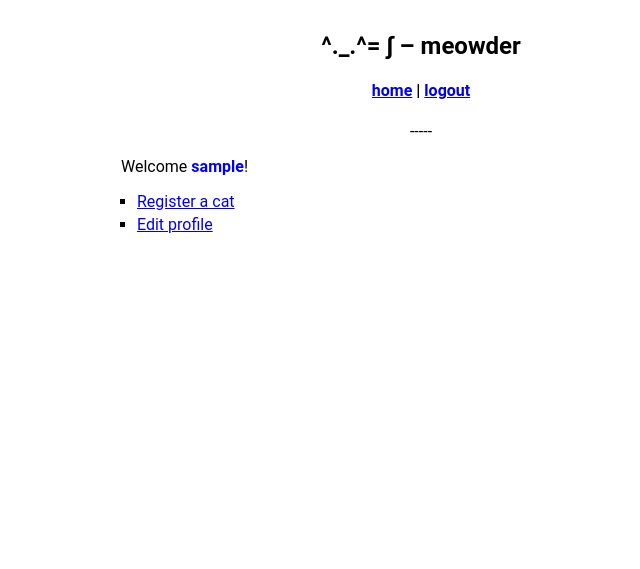
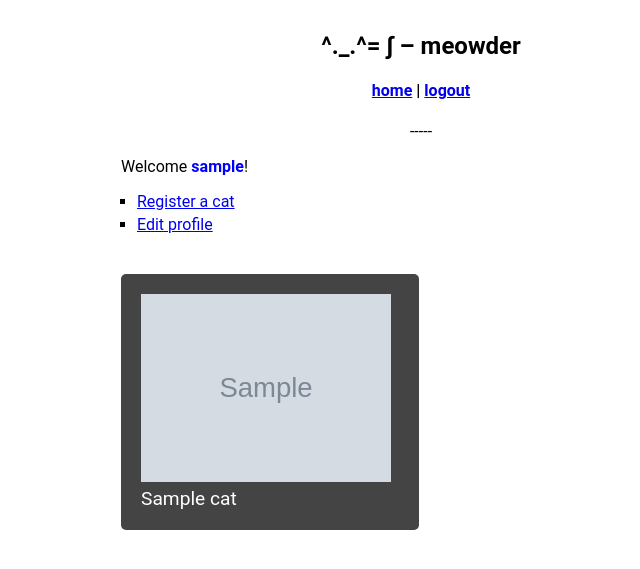
Before and after one commit to mwiens91/meowder, a Django app: page / in a window 1280 px wide. Shown: the top 569 px of the page, without its empty margins (219-859 px from the left). Run offline with Django 3.2, Linux system fonts and the light colour scheme; a user stored in the database is signed in; tables that the repository leaves empty hold one stand-in row (values such as "Sample post"); grey boxes marked "Sample" are stand-in pictures.

Commit message:
Show a user's cats on their profile page

```diff
--- a/cats/forms.py
+++ b/cats/forms.py
@@ -16,7 +16,7 @@ class CatSignUpForm(forms.ModelForm):
     """A form to register a new cat."""
     class Meta:
         model = Cat
-        fields = ('name', 'sex', 'breed',)
+        fields = ('name', 'sex', 'breed', 'profilepic', 'pic1', 'pic2', 'pic3')
 
     def save(self, commit=True):
         cat = super(CatSignUpForm, self).save(commit=False)
--- a/cats/models.py
+++ b/cats/models.py
@@ -14,13 +14,19 @@ class Profile(models.Model):
 
 class Cat(models.Model):
     """A cat."""
-    breed = models.CharField(max_length=30)
     name = models.CharField(max_length=30)
     sex = models.CharField(max_length=1,
                            choices=(('F', 'F'),
                                     ('M', 'M'),
                                     ('X', 'X'),),
                            default='F',)
+    breed = models.CharField(max_length=30)
+    profilepic = models.URLField(blank=True, null=True,
+                                 verbose_name="profile picture",
+                                 default="http://www.emoji.co.uk/files/google-emojis/animals-nature-android/7465-cat.png")
+    pic1 = models.URLField(blank=False, null=True, verbose_name="picture 1",)
+    pic2 = models.URLField(blank=True, null=True, verbose_name="picture 2",)
+    pic3 = models.URLField(blank=True, null=True, verbose_name="picture 3",)
     owner = models.ForeignKey(Profile,
                               on_delete=models.CASCADE,
                               null=True)
--- a/meowder/views.py
+++ b/meowder/views.py
@@ -40,7 +40,8 @@ def cat_signup(request):
 @login_required
 def home(request):
     """The homepage."""
-    return render(request, 'home.html')
+    cats = request.user.profile.cat_set.all()
+    return render(request, 'home.html', {'cats': cats})
 
 def profile_signup(request):
     """Profile sign up page."""
--- a/templates/base.html
+++ b/templates/base.html
@@ -2,7 +2,6 @@
 <html lang="en">
 	<head>
 		<title>{% block title %}^._.^=∫{% endblock %}</title>
-	</head>
 		<style type=text/css>
 			/* The page */
 			body {
@@ -54,7 +53,26 @@
 			input[type=password] {
 				width: 100%;
 			}
+
+			/* Grids */
+			.gridwrapper {
+				display: grid;
+				grid-template-columns: repeat(2, 1fr);
+				grid-gap: 5px;
+				background-color: #fff;
+				color: #444;
+				margin-top: 40px;
+			}
+
+			.gridbox {
+				  background-color: #444;
+				  color: #fff;
+				  border-radius: 5px;
+				  padding: 20px;
+				font-size: 120%;
+			}
 		</style>
+	</head>
 	<body>
 		<div class=wrapper>
 		<div class="center">
--- a/templates/home.html
+++ b/templates/home.html
@@ -7,4 +7,12 @@
 	<li><a href='{% url 'catsignup' %}'>Register a cat</a></li>
 	<li><a href='{% url 'userprofile' %}'>Edit profile</a></li>
 </ul>
+
+{% if cats %}
+<div class="gridwrapper">
+	{% for cat in cats %}
+	<div class="gridbox"><img src="{{ cat.profilepic }}" width=250>{{ cat.name }}</div>
+	{% endfor %}
+</div>
+{% endif %}
 {% endblock %}
```
Also changed, not shown: cats/migrations/0005_cat_profilepic.py (added), cats/migrations/0006_auto_20180109_2342.py (added), cats/migrations/0007_auto_20180110_0003.py (added), cats/migrations/0008_auto_20180110_0005.py (added).
